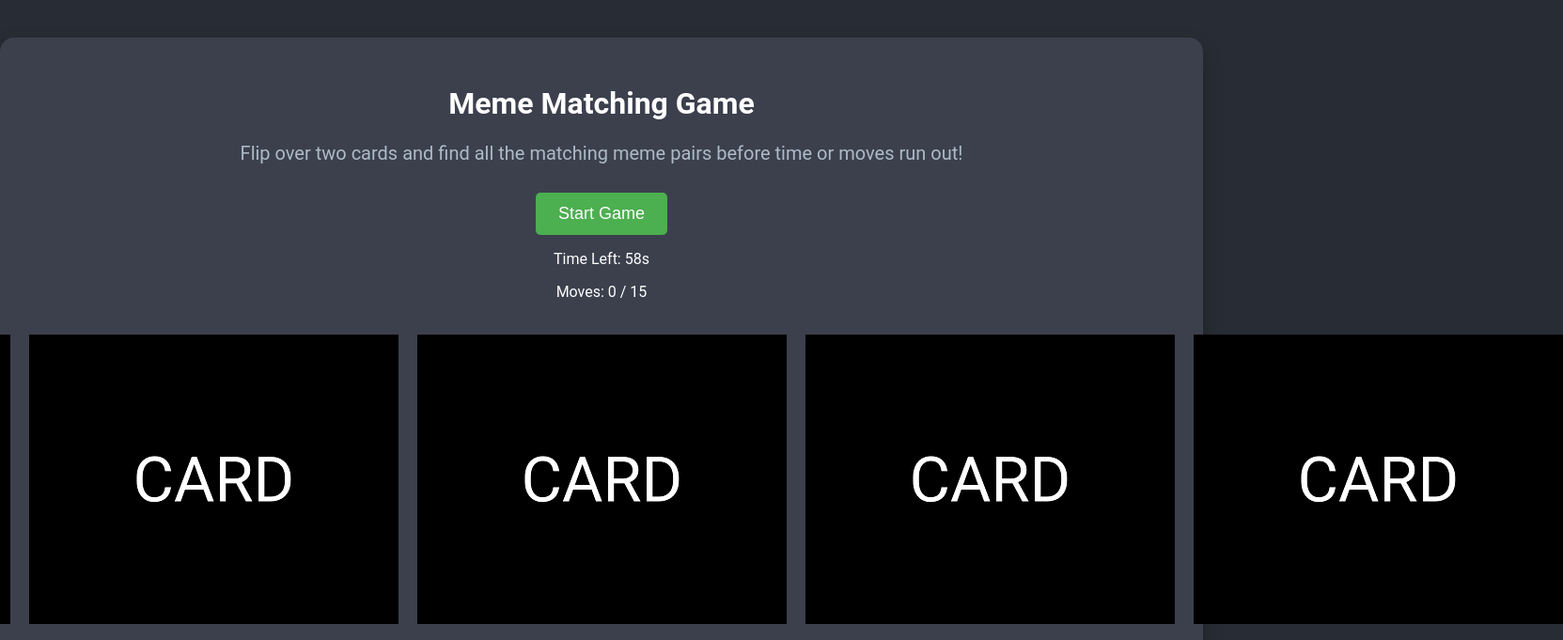
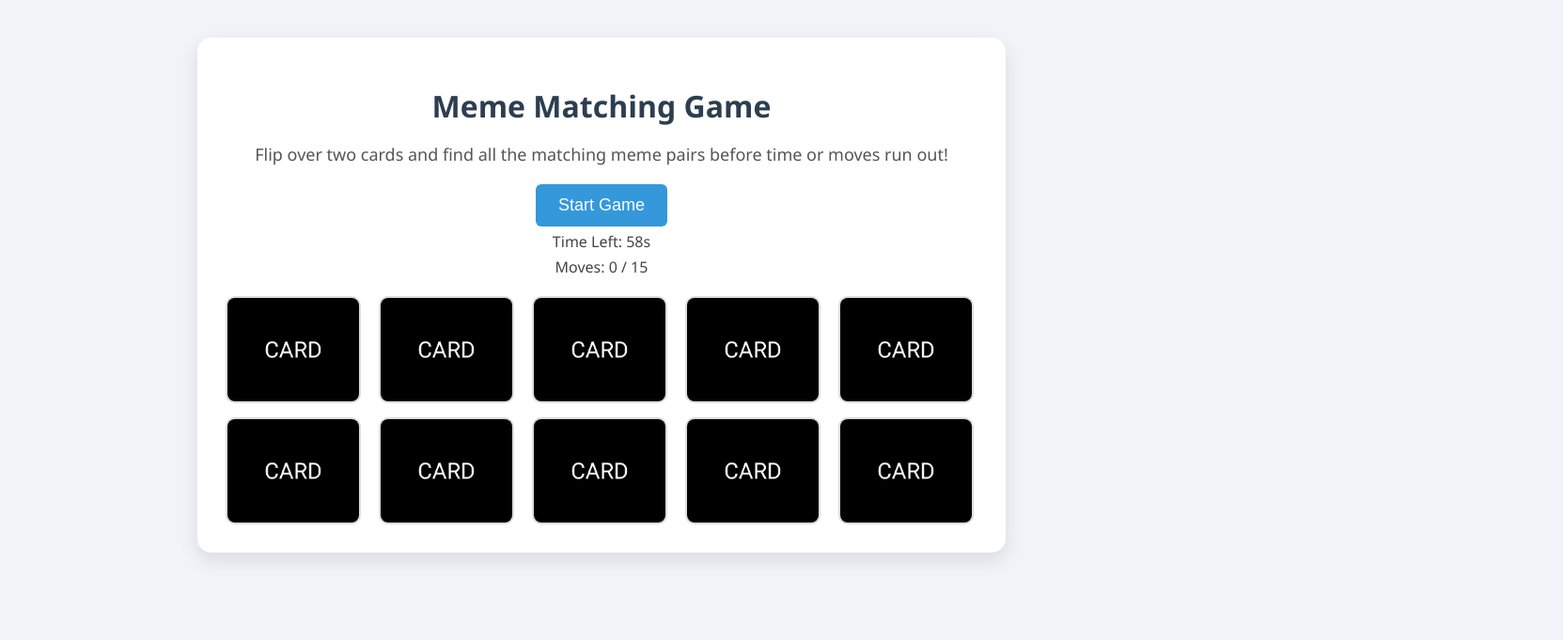
Before and after one commit to senthanselvi/aws_codepipeline_s3_game, a plain HTML site: page index.html in a window 1280 px wide. Both pictures are taken after a click on the button "Start Game". Shown: the top 681 px of the page at 94% size, 1663 px wide, since content can reach past the window. Drawn offline with Linux system fonts and the light colour scheme.

Commit message:
styles.css

```diff
--- a/styles.css
+++ b/styles.css
@@ -1,76 +1,78 @@
 body {
-    font-family: 'Roboto', sans-serif;
-    background-color: #282c34;
-    color: #ffffff;
+    font-family: 'Segoe UI', Tahoma, Geneva, Verdana, sans-serif;
+    background-color: #f0f4f8;
+    color: #333;
     text-align: center;
     margin: 0;
     padding: 0;
 }
 
 .container {
-    width: auto;
+    max-width: 800px;
     margin: 40px auto;
     padding: 30px;
-    background-color: #3c404d;
-    box-shadow: 0 10px 20px rgba(0, 0, 0, 0.25);
+    background-color: #ffffff;
     border-radius: 15px;
+    box-shadow: 0 8px 20px rgba(0, 0, 0, 0.1);
 }
 
 h1 {
-    color: white;
+    color: #2c3e50;
+    margin-bottom: 10px;
 }
 
 .instructions {
-    font-size: 20px;
-    margin-bottom: 30px;
-    color: #adbac7;
+    font-size: 18px;
+    margin-bottom: 20px;
+    color: #555;
+}
+
+#timer, #moves {
+    font-size: 16px;
+    margin: 5px 0;
+    color: #444;
+}
+
+.message {
+    font-size: 18px;
+    font-weight: bold;
+    margin: 15px 0;
+    color: #e74c3c;
 }
 
 #game-board {
     display: grid;
     grid-template-columns: repeat(5, 1fr);
-    grid-template-rows: repeat(2, 1fr);
-    gap: 20px;
+    gap: 15px;
     justify-content: center;
-    padding: 20px;
+    margin-top: 20px;
 }
 
-.card {
-    width: 211.8px;
-    height: 166.2px;
-    background-color: #565c6f;
+#game-board img {
+    width: 100%;
+    max-width: 140px;
+    height: auto;
+    cursor: pointer;
     border-radius: 10px;
-    box-shadow: 0 4px 8px rgba(0, 0, 0, 0.2);
-    cursor: pointer;
-    display: flex;
-    align-items: center;
-    justify-content: center;
-    overflow: hidden;
+    border: 2px solid #ddd;
+    transition: transform 0.2s;
 }
 
-.card img {
-    width: 100%;
-    height: auto;
-    visibility: hidden; /* Hide images by default */
-    display: block;
-}
-
-.card.show img {
-    visibility: visible; /* Show image when card is flipped */
+#game-board img:hover {
+    transform: scale(1.05);
 }
 
 #start-game {
-    background-color: #4caf50;
+    background-color: #3498db;
     color: white;
     padding: 12px 24px;
     border: none;
-    border-radius: 5px;
+    border-radius: 6px;
     cursor: pointer;
     font-size: 18px;
-    transition: background-color 0.3s, transform 0.3s;
+    transition: background-color 0.3s;
 }
 
 #start-game:hover {
-    background-color: #43a047; /* Darker on hover */
-    transform: scale(1.05); /* Slightly enlarges on hover */
+    background-color: #2980b9;
 }
```
